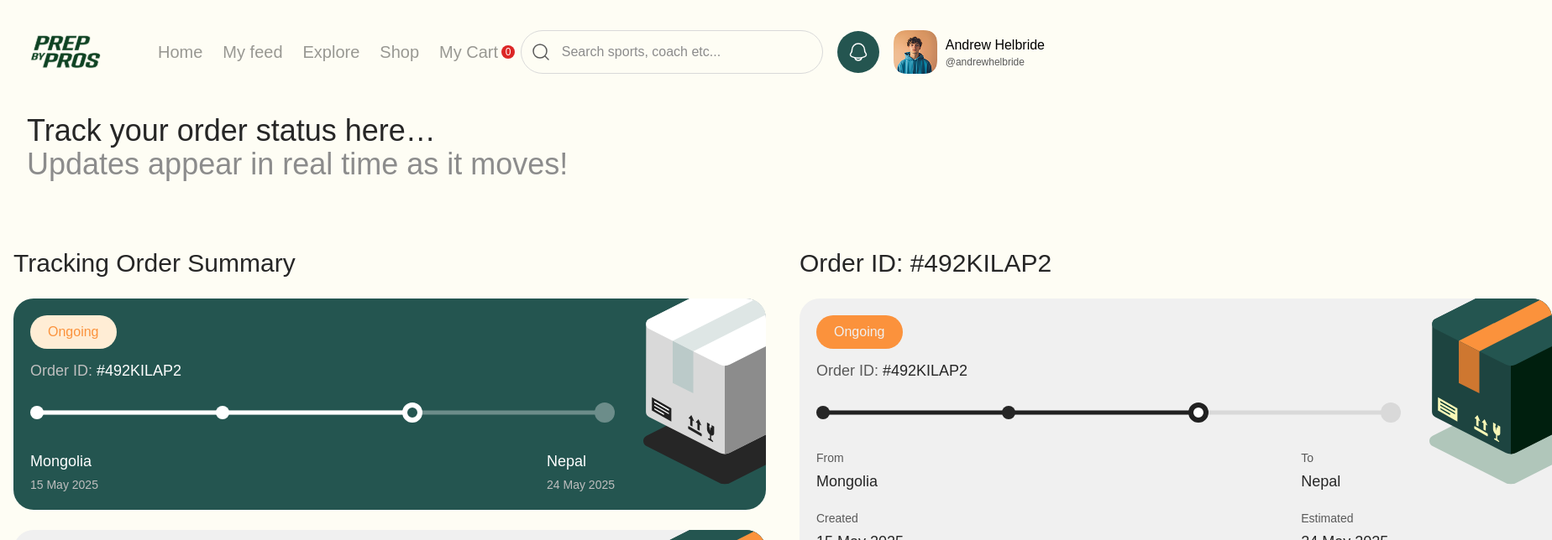
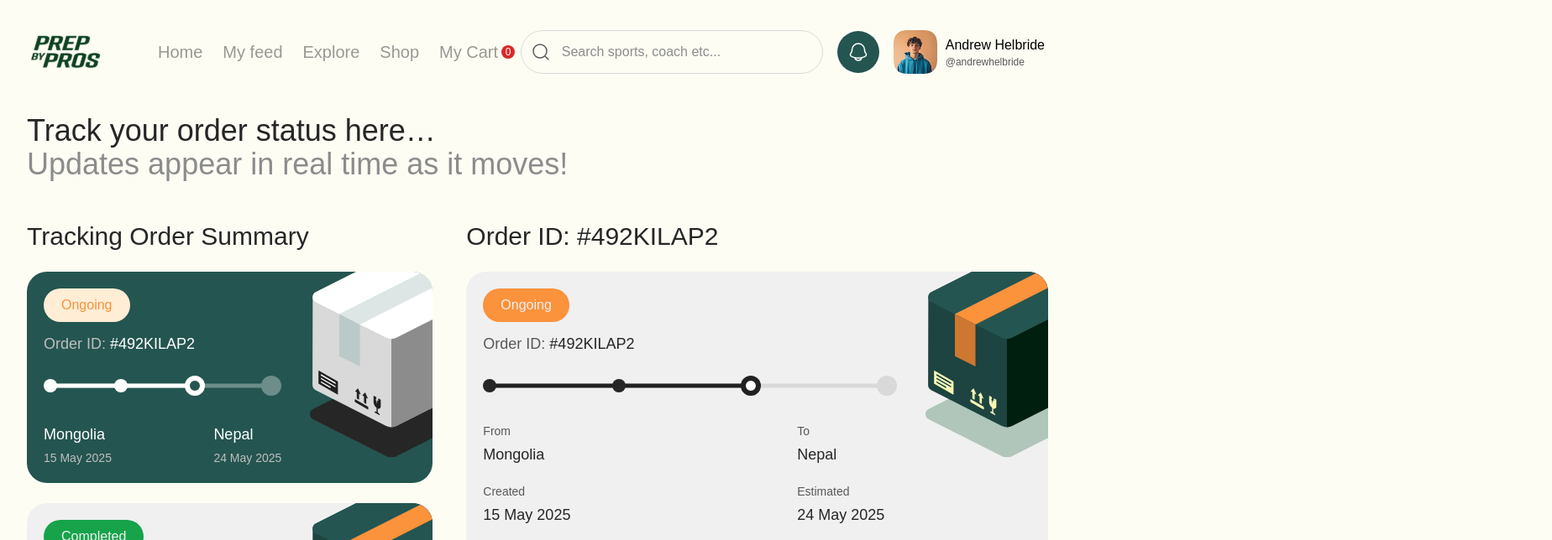
Before and after one commit to imnazirul/prep-by-pros-web, a Next.js app: page /order-tracking in a window 1280 px wide. Shown: the top 644 px of the page at 84% size, 1848 px wide, since content can reach past the window. Built offline with nearby package versions, Linux system fonts and the light colour scheme; a web font is replaced by a local one.

Commit message:
Order tracking container overflow issue fix

```diff
--- a/app/(root)/order-tracking/page.tsx
+++ b/app/(root)/order-tracking/page.tsx
@@ -25,15 +25,15 @@ export default function TrackingPage() {
             subTitle="Updates appear in real time as it moves!"
           />
 
-          <div className="container mx-auto px-4 py-8">
-            <div className="grid gap-8 lg:grid-cols-[5fr_7fr] lg:gap-10">
-              <div>
+          <div className="container mb-10">
+            <div className="grid gap-8 lg:gap-10 xl:grid-cols-12">
+              <div className="xl:col-span-5">
                 <h3 className="text-black-10 mb-6 text-2xl font-medium md:text-3xl lg:w-4xl">
                   Tracking Order Summary
                 </h3>
                 <TrackingList />
               </div>
-              <div>
+              <div className="xl:col-span-7">
                 <h3 className="text-black-10 mb-6 text-2xl font-medium md:text-3xl lg:w-4xl">
                   Order ID: #492KILAP2
                 </h3>
--- a/app/globals.css
+++ b/app/globals.css
@@ -169,6 +169,10 @@ html body[data-scroll-locked] {
   margin-right: 0 !important;
 }
 
+body {
+  @apply overflow-x-hidden;
+}
+
 .prose {
   @apply prose prose-headings:font-semibold! prose-headings:text-black-10! prose-h3:text-[1.5rem]! prose-h2:text-[1.75rem] prose-p:text-black-7 prose-p:text-[1.25rem] prose-img:rounded-3xl mx-auto max-w-full text-base;
 }
```
